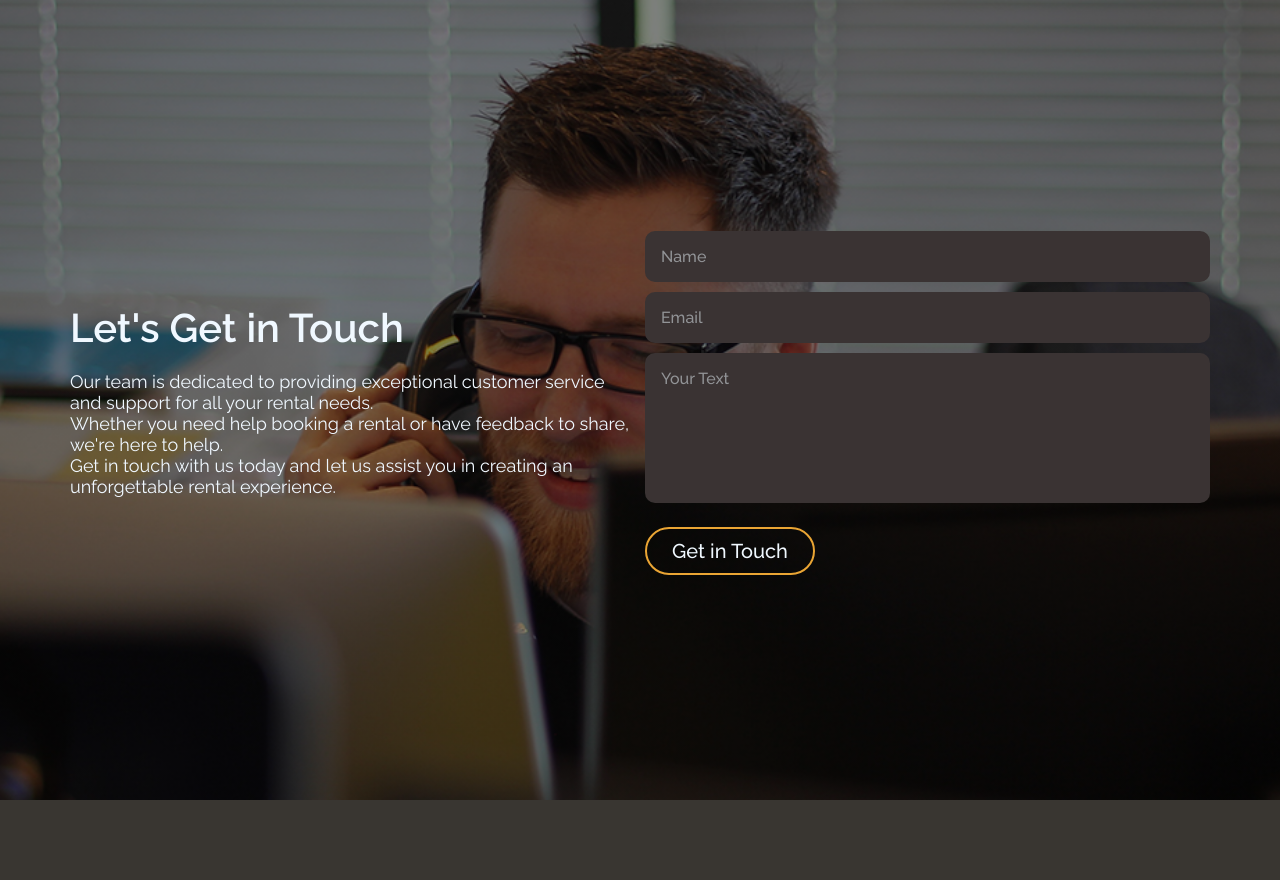
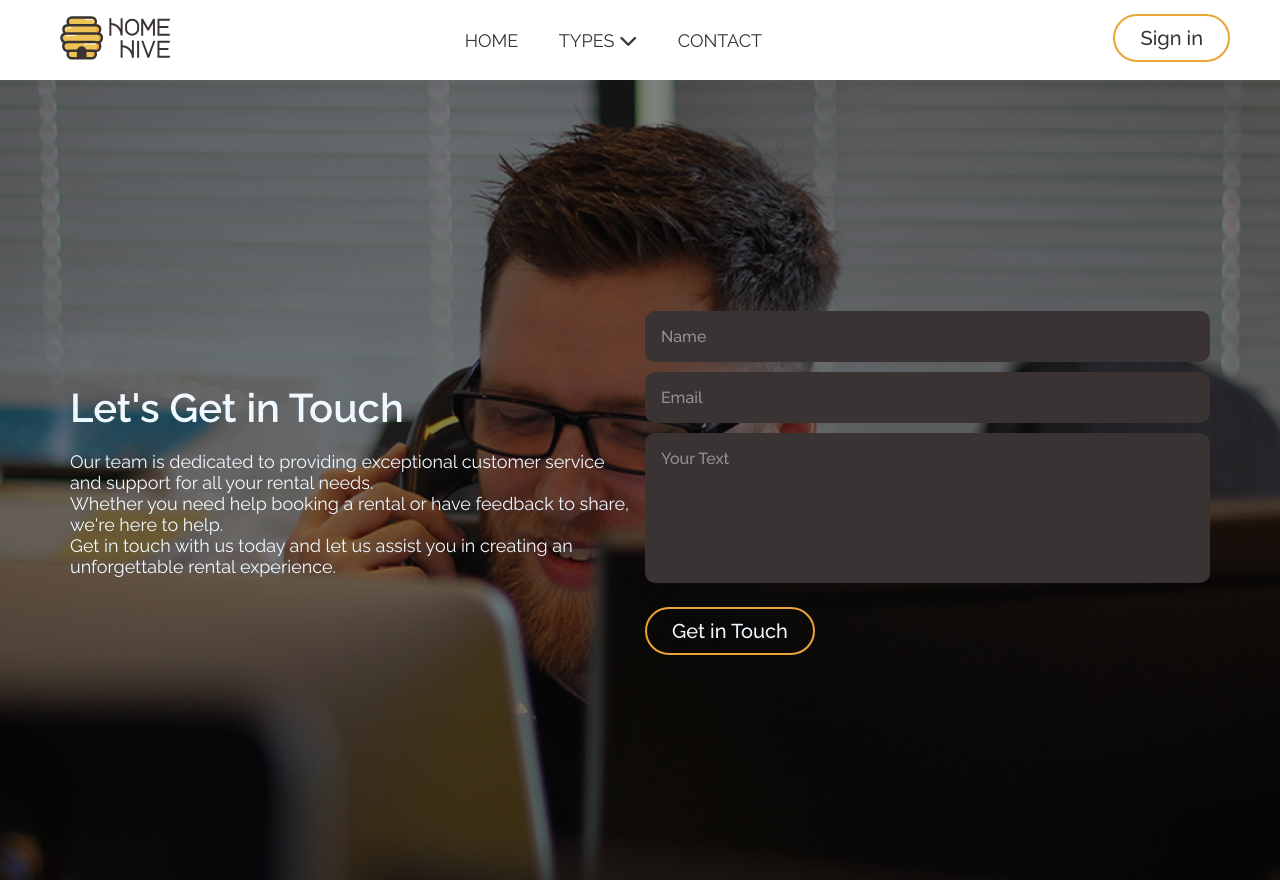
Before and after one commit to perlakozhaya/homehive, a PHP site: page /homehive/contact.php in a window 1280 px wide. Before the commit the page ends 800 px from the top, so only its background shows below. Run offline with PHP 8.4, Linux system fonts and the light colour scheme.

Commit message:
Renamed repo to homehive + Replaced all absolute paths + created header.php

```diff
--- a/assets/css/styles.css
+++ b/assets/css/styles.css
@@ -259,7 +259,7 @@ a.button:hover {
 
 /* Below Header */
 .hero-section {
-  background-image: linear-gradient(rgba(0, 0, 0, 0.5), rgba(0, 0, 0, 0.5)), url('//localhost/property-rental-listing/assets/img/header-image.jpg');
+  background-image: linear-gradient(rgba(0, 0, 0, 0.5), rgba(0, 0, 0, 0.5)), url('//localhost/homehive/assets/img/header-image.jpg');
   background-size: cover;
   background-position: center center;
   position: relative;
@@ -313,7 +313,7 @@ a.button:hover {
 
 /* Contact Page */
 .contact-section {
-  background-image: linear-gradient(rgba(0, 0, 0, 0.5), rgba(0, 0, 0, 0.5)), url('//localhost/property-rental-listing/assets/img/contact-bg-img.jpg');
+  background-image: linear-gradient(rgba(0, 0, 0, 0.5), rgba(0, 0, 0, 0.5)), url('//localhost/homehive/assets/img/contact-bg-img.jpg');
   background-size: cover;
   background-position: center center;
   min-height: 100vh;
--- a/contact.php
+++ b/contact.php
@@ -1,3 +1,5 @@
+<?php include('header.php'); ?>
+
 <!DOCTYPE html>
 <html lang="en">
 
--- /dev/null
+++ b/header.php
@@ -0,0 +1,52 @@
+<!DOCTYPE html>
+<html lang="en">
+<head>
+  <meta charset="UTF-8">
+  <link rel="icon" href="assets/favicons/favicon.ico">
+  <meta http-equiv="X-UA-Compatible" content="IE=edge">
+  <meta name="viewport" content="width=device-width, initial-scale=1.0">
+  <meta name="theme-color" content="#EAA534">
+  <meta name="description" content="Web app for listing and renting properties">
+
+  <link rel="apple-touch-icon" sizes="180x180" href="assets/favicons/apple-touch-icon.png">
+  <link rel="icon" type="image/png" sizes="32x32" href="assets/favicons/favicon-32x32.png">
+  <link rel="icon" type="image/png" sizes="16x16" href="assets/favicons/favicon-16x16.png">
+  <link rel="manifest" href="assets/favicons/site.webmanifest">
+
+  <link href="assets/css/styles.css" rel="stylesheet" type="text/css">
+
+  <link href="assets/font-awesome/css/all.css" rel="stylesheet">
+
+  <title>Property Rental & Listing | HomeHive</title>
+</head>
+
+<body>
+    <header class="main-header multi-column">
+        <div class="logo column-1">
+        <a href="//localhost/homehive">
+            <img src="//localhost/homehive/assets/img/logo.svg" alt="HomeHive Logo" width="130" height="48">
+        </a>
+        </div>
+
+        <nav class="navbar column-2">
+        <a href="//localhost/homehive" class="nav-link">Home</a>
+        <div class="dropdown">
+            <button class="dropdown-button nav-link">Types
+            <i class="fa-solid fa-chevron-down dropdown-arrow"></i>
+            </button>
+            <div class="dropdown-menu">
+            <a href="#">House</a>
+            <a href="#">Bungalow</a>
+            <a href="#">Apartment</a>
+            <a href="#">Studio</a>
+            </div>
+        </div>
+        <a href="//localhost/homehive/contact.php" class="nav-link">Contact</a>
+        </nav>
+
+        <div class="column-3 header-button">
+        <a href="login.php" class="button">Sign in</a>
+        </div>
+    </header>
+</body>
+</html>
```
Also changed, not shown: index.php (+2 -28 lines), README.md.
